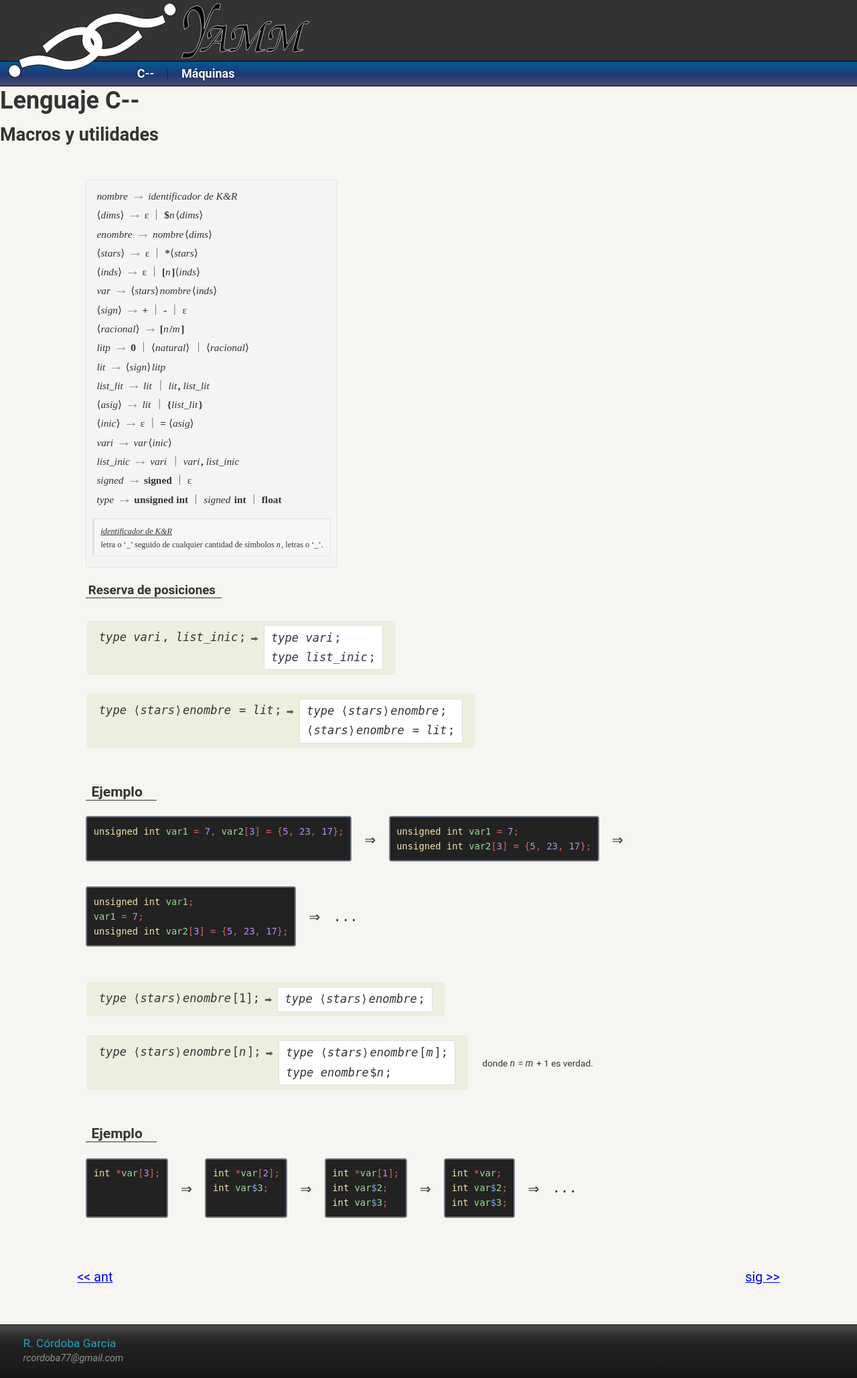
After one commit to rjcordoba/yamm, a PHP site: page /macros/macros-4.html in a window 1280 px wide. The commit adds this page. Shown: the whole page at 67% size. Run offline with PHP 8.4, Linux system fonts and the light colour scheme.

Commit message:
21-11-19,  macro4.

```diff
--- a/css/macros.css
+++ b/css/macros.css
@@ -16,10 +16,6 @@ sub, sup{
 
 .glue{
 	margin-bottom:2.7em !important;
-}
-
-.glue-macro{
-	margin-bottom:var(--glue-macro);
 }
 
 aside.aclarcn{
@@ -48,7 +44,7 @@ aside.aclarcn{
 	border:solid 1px #e1e2e2;
 	border-left-width:3px;
 	padding:0.5em 0.8em;
-	margin-top:1.6em;
+	margin:1.6em -0.5em 0 -0.55em;
 	background-color:#f6f6f9;
 }
 
@@ -62,6 +58,7 @@ aside.aclarcn{
 
 .gramat .term{
 	font-weight:bold;
+	font-style:normal;
 }
 
 .gramat ol > li{
@@ -153,6 +150,7 @@ sub{
 .mmacro{
 	display:flex;
 	align-items:center;
+	margin-bottom:var(--glue-macro);
 }
 
 .mmacro .macro{
@@ -160,7 +158,6 @@ sub{
 }
 
 .mmacro > p{
-	display:inline;
 	margin-left:1.6em;
 	font-size:0.8em;
 }
@@ -386,13 +383,24 @@ dl.expansor dt.flechita::before{
 
 .simbind{
 	color:#e06161;
-	/* color:#e8e8b3; */
 }
 
 .simbexp{
 	color:#fdaab9;
 }
 
+.simbexp2{
+	color:#77aeea;
+}
+
+.pclave{
+	color:#f3e3a5;
+}
+
+.nvars{
+	color:#9cda96;
+}
+
 .ejemplos .id_exp{
 	color:#fba26a;
 	font-size: 0.6em;
--- a/macros/macros-2.html
+++ b/macros/macros-2.html
@@ -291,7 +291,7 @@ Z<sub>1</sub> = 0;
 1<sup>&Omega;</sup>
 =<sup>.posf</sup><span class="flechita"><span class="pos_puntos nnoterm">j</span></span>
 ＊<sup class="pos_puntos nnoterm">i</sup></code></pre>
-</div>
+		</div>
 		<div class="macro">
 		  <pre><code>Z<sub>&Omega;</sub> = Z<sub>&Phi;</sub> + Z<sub>&Psi;</sub>;</code></pre>
 			<div class="flecha"></div>
@@ -300,8 +300,8 @@ Z<sub>&Omega;</sub> += Z<sub>&Psi;</sub>;</code></pre>
 		</div>
 		<div class="macro">
 		  <pre><code>Z<sub>&Omega;</sub>++;</code></pre>
-<div class="flecha"></div>
-<pre><code>1<sup>&Omega;</sup>;</code></pre>
+		  <div class="flecha"></div>
+		  <pre><code>1<sup>&Omega;</sup>;</code></pre>
 		</div>
 		<div class="macro flech">
 		  <pre><code>Z<sub>&Omega;</sub> = Z<sub>&Phi;</sub> - Z<sub>&Psi;</sub>;</code></pre>
--- /dev/null
+++ b/macros/macros-4.html
@@ -0,0 +1,263 @@
+<!DOCTYPE html>
+<html>
+  <head>
+    <meta charset="UTF-8">
+	<html lang="es">
+    <title>Lenguaje C--</title>
+    <meta name="author" content="R. Córdoba García">
+    <meta name="viewport" content="width=device-width, initial-scale=1.0">
+    <link rel="stylesheet" type="text/css" href="../css/general.css">
+    <link rel="stylesheet" type="text/css" href="../css/macros.css"><!--***********************-->
+
+    <script>
+	</script>
+
+    <style>
+	</style>
+
+  </head>
+  <body>
+    <header>
+	  <div class="anchura">
+        <img src="imgs/icono.svg" alt="icono">
+        <img src="imgs/letras.svg" alt="letras">
+	  </div>
+    </header>
+    <nav>
+	  <ul class="anchura">
+	    <li><a href="./clenguaje.html">C--</a></li><li><a href="./index.html">Máquinas</a></li>
+      </ul>
+    </nav>
+	<div id="cont-principal" class="anchura">
+		<h1>Lenguaje C--</h1>
+		<h2>Macros y utilidades</h2>
+		<main><!--***********************-->
+		  <div class="gramat">
+			<ol>
+			  <li>
+				<div class="nnoterm">nombre</div>
+				<div class="flechag"></div>
+				<div class="nnoterm">identificador de K&R</div>
+			  </li>
+			  <li>
+				<div class="noterm">dims</div>
+				<div class="flechag"></div>
+				<ul>
+				<li><span class="epsilon"></span></li>
+				<li><span class="term">$</span><span class="nnoterm">n</span><span class="noterm">dims</span></li>
+			  </ul>
+			  </li>
+			  <li>
+				<div class="nnoterm">enombre</div>
+				<div class="flechag"></div>
+				<div><span class="nnoterm">nombre</span><span class="noterm">dims</span></div>
+			  </li>
+			  <li>
+				<div class="noterm">stars</div>
+				<div class="flechag"></div>
+				<ul>
+				  <li><span class="epsilon"></span></li>
+				  <li><span class="term">*</span><span class="noterm">stars</span></li>
+				</ul>
+			  </li>
+			  <li>
+				<div class="noterm">inds</div>
+				<div class="flechag"></div>
+				<ul>
+				  <li><span class="epsilon"></span></li>
+				  <li><span class="term">[</span><span class="nnoterm">n</span><span class="term">]</span><span class="noterm">inds</span></li>
+				</ul>
+			  </li>
+			  <li>
+				<div class="nnoterm">var</div>
+				<div class="flechag"></div>
+				<div><span class="noterm">stars</span><span class="nnoterm">nombre</span><span class="noterm">inds</span></div>
+			  </li>
+			  <li>
+				<div class="noterm">sign</div>
+				<div class="flechag"></div>
+				<ul>
+				  <li><span class="term">+</span></li>
+				  <li><span class="term">-</span></li>
+				  <li><span class="epsilon"></span></li>
+				</ul>
+			  </li>
+			  <li>
+				<div class="noterm">racional</div>
+				<div class="flechag"></div>
+				<div><span class="term">[</span><span class="nnoterm">n</span><span class="term">/</span><span class="nnoterm">m</span><span class="term">]</span></div>
+			  </li>
+			  <li>
+				<div class="nnoterm">litp</div>
+				<div class="flechag"></div>
+				<ul>
+				  <li><span class="term">0</span></li>
+				  <li><span class="noterm">natural</span></li>
+				  <li><span class="noterm">racional</span></li>
+				</ul>
+			  </li>
+			  <li>
+				<div class="nnoterm">lit</div>
+				<div class="flechag"></div>
+				<div><span class="noterm">sign</span><span class="nnoterm">litp</span></div>
+			  </li>
+			  <li>
+				<div class="nnoterm">list_lit</div>
+				<div class="flechag"></div>
+				<ul>
+				  <li><span class="nnoterm">lit</span></li>
+				  <li><span class="nnoterm">lit</span><span class="term">, </span><span class="nnoterm">list_lit</span></li>
+				</ul>
+			  </li>
+			  <li>
+				<div class="noterm">asig</div>
+				<div class="flechag"></div>
+				<ul>
+				  <li><span class="nnoterm">lit</span></li>
+				  <li><span class="term">{</span><span class="nnoterm">list_lit</span><span class="term">}</span></li>
+				</ul>
+			  </li>
+			  <li>
+				<div class="noterm">inic</div>
+				<div class="flechag"></div>
+				<ul>
+				  <li><span class="epsilon"></span></li>
+				  <li><span class="term">=</span> <span class="noterm">asig</span></li>
+				</ul>
+			  </li>
+			  <li>
+				<div class="nnoterm">vari</div>
+				<div class="flechag"></div>
+				<div><span class="nnoterm">var</span><span class="noterm">inic</span></div>
+			  </li>
+			  <li>
+				<div class="nnoterm">list_inic</div>
+				<div class="flechag"></div>
+				<ul>
+				  <li><span class="nnoterm">vari</span></li>
+				  <li><span class="nnoterm">vari</span><span class="term">, </span><span class="nnoterm">list_inic</span></li>
+				</ul>
+			  </li>
+			  <li>
+				<div class="nnoterm">signed</div>
+				<div class="flechag"></div>
+				<ul>
+				  <li><span class="term">signed</span></li>
+				  <li><span class="epsilon"></span></li>
+				</ul>
+			  </li>
+			  <li>
+				<div class="nnoterm">type</div>
+				<div class="flechag"></div>
+				<ul>
+				  <li><span class="term">unsigned int</span></li>
+				  <li><span class="nnoterm">signed</span> <span class="term">int</span></li>
+				  <li><span class="term">float</span></li>
+				</ul>
+			  </li>
+			</ol>
+			<aside>
+			<dl>
+			  <dt class="nnoterm">identificador de K&R</dt>
+			  <dd>letra o ‘_’ seguido de cualquier cantidad de símbolos <span class="nnoterm">n</span>, letras o ‘_’.</dd>
+			</dl>
+		  </aside>
+		  </div>
+		  <h3>Reserva de posiciones</h3>
+		  <div class="macro">
+			<pre><code><span class="nnoterm">type vari</span><span class="term">,</span> <span class="nnoterm">list_inic</span><span class="term">;</span></code></pre>
+			<div class="flecha"></div>
+<pre><code><span class="nnoterm">type vari</span><span class="term">;</span>
+<span class="nnoterm">type list_inic</span><span class="term">;</span></code></pre>
+		  </div>
+		  <div class="macro">
+			<pre><code><span class="nnoterm">type <span class="noterm">stars</span>enombre</span><span class="term"> = </span><span class="nnoterm">lit</span><span class="term">;</span></code></pre>
+			<div class="flecha"></div>
+			<pre><code><span class="nnoterm">type <span class="noterm">stars</span>enombre</span><span class="term">;</span>
+<span class="noterm">stars</span><span class="nnoterm">enombre</span><span class="term"> = </span><span class="nnoterm">lit</span><span class="term">;</span></code></pre>
+		  </div>
+		  <aside class="ejemplos">
+		  <h1>Ejemplo</h1>
+		  <ol>
+			<li>
+			  <div><pre><code><span class="pclave">unsigned int</span><span class="nvars"> var1</span><span class="simbind"> = </span
+><span class="numberp">7</span><span class="simbind"></span><span class="simbind">,</span><span class="nvars"> var2</span
+><span class="simbind">[</span><span class="numberp">3</span><span class="simbind">]</span><span class="simbind"> = </span><span class="simbind">{</span
+><span class="numberp">5</span><span class="simbind">, </span><span class="numberp">23</span><span class="simbind">, </span><span class="numberp"
+>17</span><span class="simbind">}</span><span class="simbind">;</span></code></pre></div>
+			</li>
+			<li>
+			  <div><pre><code><span class="pclave">unsigned int</span><span class="nvars"> var1</span><span class="simbind"> = </span
+><span class="numberp">7</span><span class="simbind">;</span>
+<span class="pclave">unsigned int </span><span class="nvars">var2</span><span class="simbind">[</span><span class="numberp">3</span
+><span class="simbind">]</span><span class="simbind"> = </span><span class="simbind">{</span><span class="numberp">5</span><span class="simbind"
+>, </span><span class="numberp">23</span><span class="simbind">, </span><span class="numberp">17</span><span class="simbind">}</span
+><span class="simbind">;</span></code></pre></div>
+			</li>
+			<li>
+			  <div><pre><code><span class="pclave">unsigned int</span><span class="nvars"> var1</span><span class="simbind">;</span>
+<span class="nvars">var1</span><span class="simbind"> = </span><span class="numberp">7</span><span class="simbind">;</span>
+<span class="pclave">unsigned int </span><span class="nvars">var2</span><span class="simbind">[</span><span class="numberp">3</span
+><span class="simbind">]</span><span class="simbind"> = </span><span class="simbind">{</span><span class="numberp">5</span><span class="simbind"
+>, </span><span class="numberp">23</span><span class="simbind">, </span><span class="numberp">17</span><span class="simbind">}</span
+><span class="simbind">;</span></code></pre></div>
+			</li>
+			<li>
+			  <p class="puntitos"></p>
+			</li>
+		  </ol>
+		</aside>
+		  <div class="macro">
+			<pre><code><span class="nnoterm">type <span class="noterm">stars</span>enombre</span><span class="term">[1];</span></code></pre>
+			<div class="flecha"></div>
+<pre><code><span class="nnoterm">type <span class="noterm">stars</span>enombre</span><span class="term">;</span></code></pre>
+		  </div>
+		  <div class="mmacro">
+			<div class="macro">
+			  <pre><code><span class="nnoterm">type <span class="noterm">stars</span>enombre</span><span class="term">[<span class="nnoterm">n</span>];</span></code></pre>
+			  <div class="flecha"></div>
+			  <pre><code><span class="nnoterm">type <span class="noterm">stars</span>enombre</span><span class="term">[<span class="nnoterm">m</span>];</span>
+<span class="nnoterm">type enombre</span><span class="term">$<span class="nnoterm">n</span>;</span></code></pre>
+			</div><p>donde <span class="nnoterm">n</span> = <span class="nnoterm">m</span> + 1 es verdad.</p>
+		  </div>
+		  <aside class="ejemplos">
+			<h1>Ejemplo</h1>
+			<ol>
+			  <li>
+				<div><pre><code><span class="pclave">int </span><span class="simbind">*</span><span class="nvars">var</span><span class="simbind"
+>[</span><span class="numberp">3</span><span class="simbind">]</span><span class="simbind">;</span></code></pre></div>
+			  </li>
+			  <li>
+				<div><pre><code><span class="pclave">int </span><span class="simbind">*</span><span class="nvars">var</span
+><span class="simbind">[</span><span class="numberp">2</span><span class="simbind">]</span><span class="simbind">;</span>
+<span class="pclave">int </span><span class="nvars">var<span class="simbexp2">$</span>3</span><span class="simbind">;</span></code></pre></div>
+			  </li>
+			  <li>
+				<div><pre><code><span class="pclave">int </span><span class="simbind">*</span><span class="nvars">var</span
+><span class="simbind">[</span><span class="numberp">1</span><span class="simbind">]</span><span class="simbind">;</span>
+<span class="pclave">int </span><span class="nvars">var<span class="simbexp2">$</span>2</span><span class="simbind">;</span>
+<span class="pclave">int </span><span class="nvars">var<span class="simbexp2">$</span>3</span><span class="simbind">;</span></code></pre></div>
+			  </li>
+			  <li>
+				<div><pre><code><span class="pclave">int </span><span class="simbind">*</span><span class="nvars">var</span><span class="simbind">;</span>
+<span class="pclave">int </span><span class="nvars">var<span class="simbexp2">$</span>2</span><span class="simbind">;</span>
+<span class="pclave">int </span><span class="nvars">var<span class="simbexp2">$</span>3</span><span class="simbind">;</span></code></pre></div>
+			  </li>
+			  <li>
+			  <p class="puntitos"></p>
+			</li>
+			</ol>
+		  </aside>
+		</main><!--***********************-->
+	  <div class="nav_pag nav_pag2"><p><a href="./clenguaje.html"><< ant</a></p><p><a href="./cmacros-2.html">sig >></a></p></div>
+	</div>
+    <footer>
+	  <div class="anchura">
+		<div id="autor">
+		  <p>R. Córdoba García</p>
+		  <address>rcordoba77@gmail.com</address>
+		</div>
+	  </div>
+    </footer>
+  </body>
+</html>
```
Also changed, not shown: macros/macros-1.html (+8 -7 lines).
